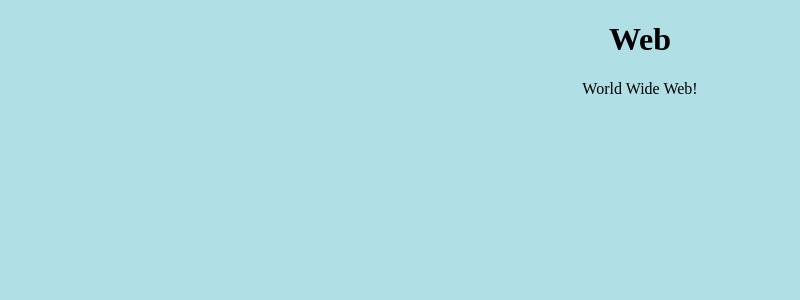
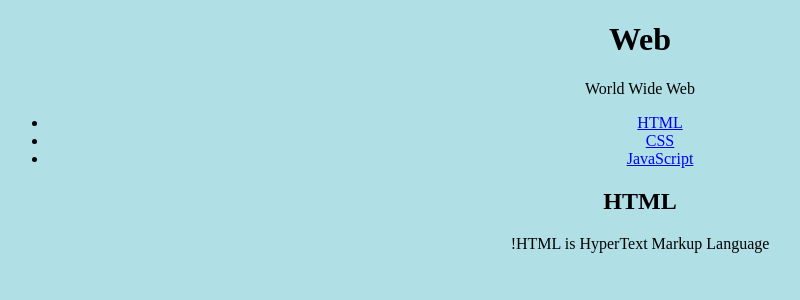
Before and after one commit to hanryu1109/easygoing, a React (Create React App) app in the folder react-app/: page / in a window 1280 px wide. Shown: the top 300 px of the page, without its empty margins (0-800 px from the left). Built offline with nearby package versions, Linux system fonts and the light colour scheme.

Commit message:
state 공부 중...

```diff
--- a/react-app/src/App.js
+++ b/react-app/src/App.js
@@ -1,26 +1,35 @@
 import React, { Component } from 'react';
-import logo from './logo.svg';
 import './App.css';
-import { render } from '@testing-library/react';
+import Subject from './components/Subject';
+import TOC from './components/TOC';
+import Content from './components/Contents';
 
-class Subject extends Component {
-  render() {
-    return (
-      <header>
-          <h1>Web</h1>
-          World Wide Web!
-      </header>
-    );
+// 8 line ~ 19 line이 컴포넌트를 만드는 곳
+class App extends Component {
+  //컴포넌트가 실행될 때 constructor() 함수가 있다면 걔가 젤 먼저 실행되고 초기화를 담당한다.
+  constructor(props) {
+    super(props);
+    this.state = {
+      subject: {title: 'Web', sub: 'World Wide Web'},
+      contents: [
+        {id: 1, title:'HTML', desc:'HTML is Hyper Text...'},
+        {id: 2, title:'CSS', desc:'CSS is Cascading Style...'},
+        {id: 3, title:'JavaScript', desc:'JavaScript is for interactive..'}
+      ]
+    }
   }
-}
 
-
-// 7 line ~ 16 line이 컴포넌트를 만드는 곳
-class App extends Component {
   render() {
     return (
       <div className="App">
-        <Subject></Subject>
+        <Subject
+          title={this.state.subject.title}
+          sub={this.state.subject.sub}
+        ></Subject>
+        <TOC
+          data={this.state.contents}
+        ></TOC>
+        <Content title="HTML" desc="!HTML is HyperText Markup Language"></Content>
       </div>
       // 리턴된 값 중 가장 바깥태그는 하나여야만 한다!
     )
@@ -28,3 +37,4 @@
 }
 
 export default App;
+//react : 정리정돈 도구로 보자!
--- /dev/null
+++ b/react-app/src/components/Contents.js
@@ -0,0 +1,14 @@
+import React, { Component } from 'react';
+
+class Content extends Component {
+    render() {
+        return (
+            <article>
+                <h2>{this.props.title}</h2>
+                {this.props.desc}
+            </article>
+        )
+    }
+}
+
+export default Content;
--- /dev/null
+++ b/react-app/src/components/Subject.js
@@ -0,0 +1,14 @@
+import React, { Component } from "react";
+
+class Subject extends Component {
+    render() {
+        return (
+            <header>
+                <h1>{this.props.title}</h1>
+                {this.props.sub}
+            </header>
+        );
+    }
+}
+
+export default Subject;
--- /dev/null
+++ b/react-app/src/components/TOC.js
@@ -0,0 +1,25 @@
+import React, { Component } from "react";
+
+class TOC extends Component {
+    render() {
+        //this.props.data 를 가지고 있다.
+        var lists = [];
+        var data = this.props.data;
+        var i = 0;
+        while (i < data.length) {
+            lists.push(<li><a href={"/content/"+data[i].id}>{data[i].title}</a></li>);
+            i += 1;
+        }
+        return (
+            <nav>
+            <ul>
+                <li><a href="1.html">HTML</a></li>
+                <li><a href="2.html">CSS</a></li>
+                <li><a href="3.html">JavaScript</a></li>
+            </ul>
+            </nav>
+        );
+    }
+}
+
+export default TOC;
```
Also changed, not shown: react-app/public/pure.html (+4 -4 lines), 1 other file (tests, documents, lock files or other folders).
